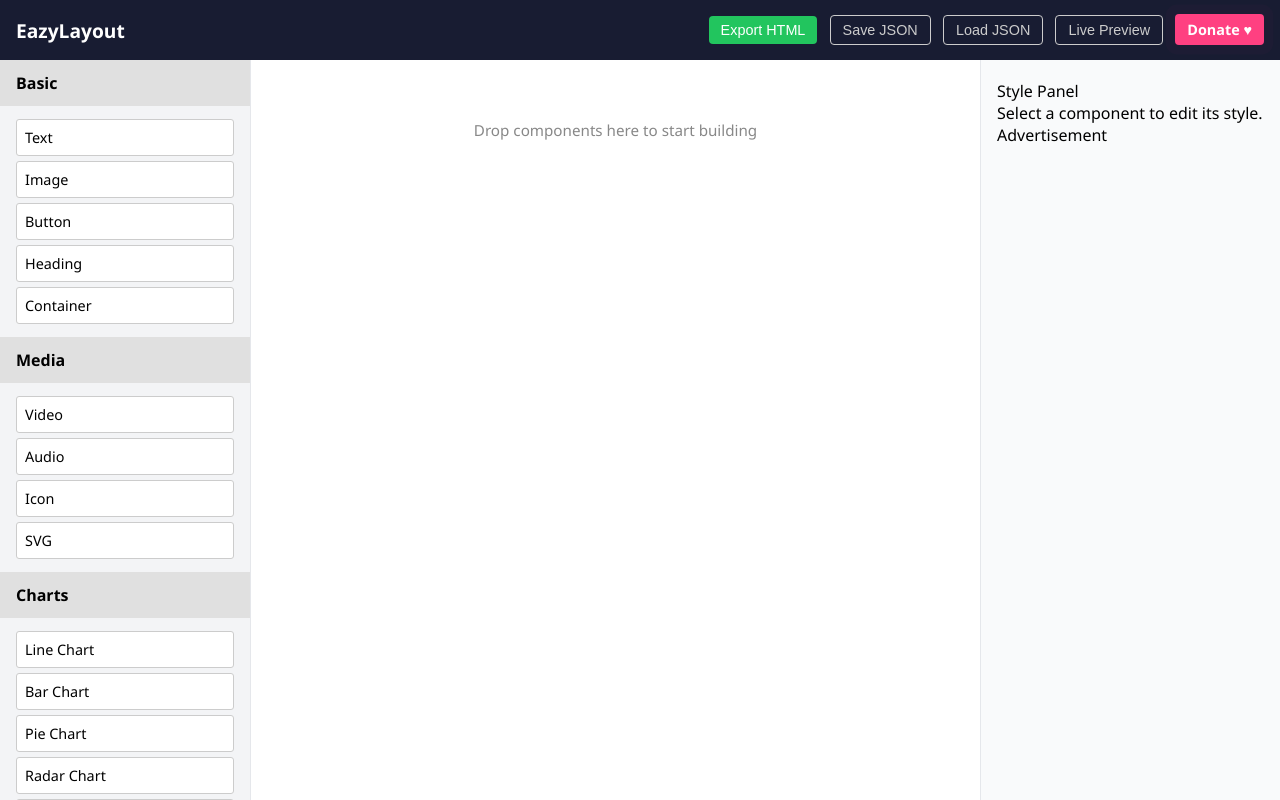
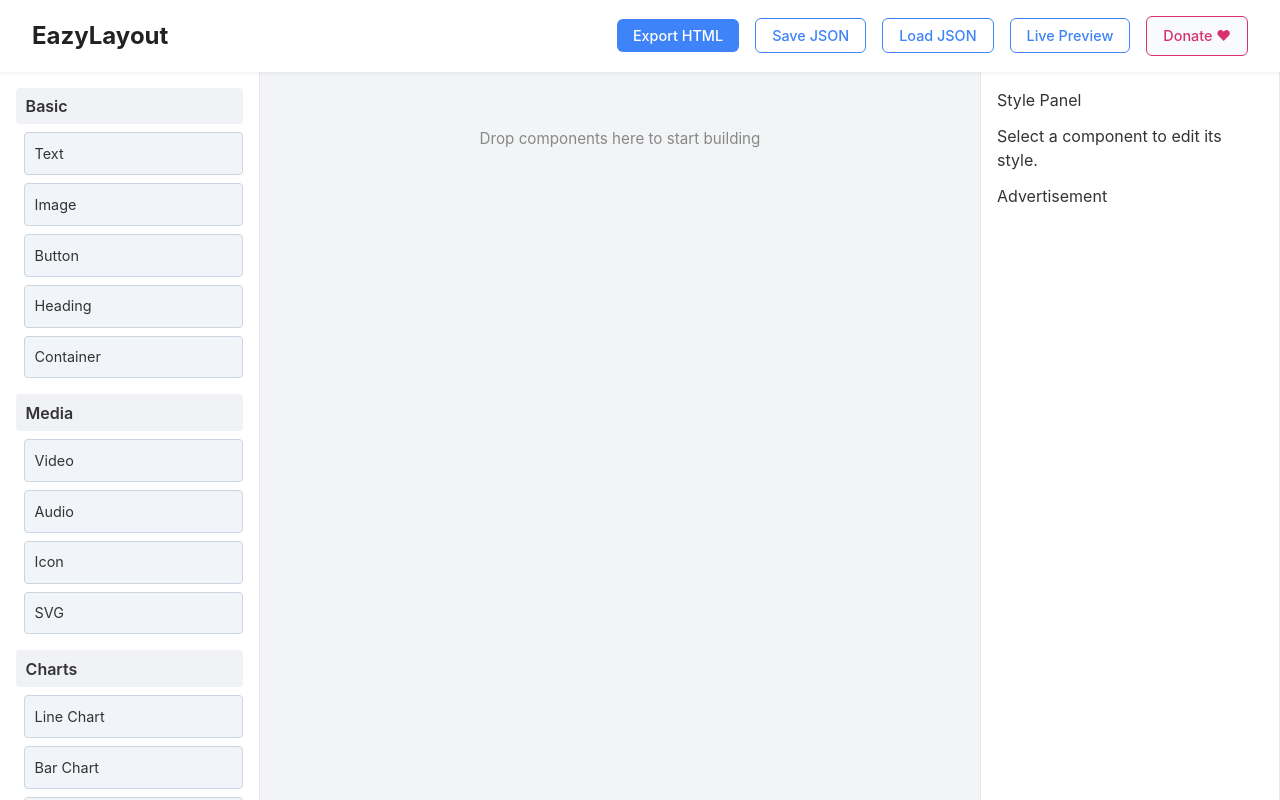
Before and after one commit to TheVikramSinhaOrg/EazyLayout, a plain HTML site: page builder.html in a window 1280 px wide. Drawn offline with nearby package versions, Linux system fonts and the light colour scheme.

Commit message:
Update main.css

```diff
--- a/styles/main.css
+++ b/styles/main.css
@@ -1,202 +1,204 @@
-/* main.css - base styles for EazyLayout builder */
+/* Reset and base styles */
+* {
+  margin: 0;
+  padding: 0;
+  box-sizing: border-box;
+  font-family: 'Inter', sans-serif;
+}
 
 body {
-  font-family: 'Segoe UI', sans-serif;
-  margin: 0;
-  padding: 0;
+  background-color: #f9f9fb;
+  color: #333;
+  font-size: 16px;
+  line-height: 1.5;
   height: 100vh;
+  display: flex;
+  flex-direction: column;
+}
+
+/* Top Bar */
+.top-bar {
+  display: flex;
+  justify-content: space-between;
+  align-items: center;
+  background-color: #ffffff;
+  padding: 1rem 2rem;
+  box-shadow: 0 2px 4px rgba(0,0,0,0.05);
+  z-index: 1000;
+}
+
+.logo h1 {
+  font-size: 1.5rem;
+  font-weight: 700;
+  color: #222;
+}
+
+.top-controls {
+  display: flex;
+  align-items: center;
+  gap: 1rem;
+}
+
+.primary-btn, .ghost-btn, .donate-btn {
+  padding: 0.5rem 1rem;
+  border-radius: 6px;
+  cursor: pointer;
+  font-weight: 500;
+  font-size: 0.9rem;
+  transition: background 0.2s ease;
+  text-decoration: none;
+}
+
+.primary-btn {
+  background-color: #3f83f8;
+  color: white;
+  border: none;
+}
+
+.primary-btn:hover {
+  background-color: #2563eb;
+}
+
+.ghost-btn {
+  background-color: transparent;
+  color: #3f83f8;
+  border: 1px solid #3f83f8;
+}
+
+.ghost-btn:hover {
+  background-color: #e0eaff;
+}
+
+.donate-btn {
+  background-color: #f9fafb;
+  color: #d6336c;
+  border: 1px solid #d6336c;
+}
+
+.donate-btn:hover {
+  background-color: #ffe9ef;
+}
+
+/* Main Layout */
+.builder-layout {
+  flex: 1;
+  display: grid;
+  grid-template-columns: 260px 1fr 300px;
+  height: 100%;
   overflow: hidden;
 }
 
-.top-bar {
-  position: fixed;
-  top: 0;
-  width: 100%;
-  background: #181c32;
-  color: white;
-  display: flex;
-  justify-content: space-between;
-  align-items: center;
-  padding: 0.5rem 1rem;
-  z-index: 1000;
-  height: 60px;
-  box-sizing: border-box;
-}
-
-.top-bar .logo h1 {
-  margin: 0;
-  font-size: 1.2rem;
-}
-
-.top-controls button,
-.top-controls a {
-  margin-left: 0.5rem;
-  padding: 6px 12px;
-  border: none;
-  cursor: pointer;
-  font-size: 0.9rem;
-  border-radius: 4px;
-  text-decoration: none;
-}
-
-.top-controls .primary-btn {
-  background: #22c55e;
-  color: white;
-}
-
-.top-controls .ghost-btn {
-  background: transparent;
-  border: 1px solid #ccc;
-  color: #ccc;
-}
-
-.top-controls .donate-btn {
-  background: #ff4081;
-  color: white;
-  font-weight: bold;
-  animation: pulse 2s infinite;
-}
-
-@keyframes pulse {
-  0% { box-shadow: 0 0 0 0 rgba(255,64,129, 0.4); }
-  70% { box-shadow: 0 0 0 10px rgba(255,64,129, 0); }
-  100% { box-shadow: 0 0 0 0 rgba(255,64,129, 0); }
-}
-
-.builder-layout {
-  display: flex;
-  height: 100vh;
-  padding-top: 60px;
-  box-sizing: border-box;
+.sidebar,
+.style-panel {
+  background-color: #ffffff;
+  border-right: 1px solid #e5e7eb;
+  overflow-y: auto;
+  padding: 1rem;
+  height: calc(100vh - 72px);
 }
 
 .sidebar {
-  width: 250px;
-  background: #f3f4f6;
-  overflow-y: auto;
   border-right: 1px solid #e5e7eb;
 }
 
+.style-panel {
+  border-left: 1px solid #e5e7eb;
+}
+
+.canvas-area {
+  background-color: #f3f4f6;
+  padding: 1rem;
+  overflow-y: auto;
+  position: relative;
+  height: calc(100vh - 72px);
+}
+
+.canvas-area .component {
+  padding: 1rem;
+  background: #fff;
+  border: 1px dashed #ccc;
+  border-radius: 6px;
+  margin-bottom: 1rem;
+  position: relative;
+}
+
+.canvas-area .component:hover {
+  outline: 2px solid #3f83f8;
+}
+
+/* Sidebar Categories */
+.category {
+  margin-bottom: 1rem;
+}
+
 .category-header {
-  padding: 0.75rem 1rem;
-  background: #e0e0e0;
+  font-weight: 600;
+  margin-bottom: 0.5rem;
   cursor: pointer;
-  font-weight: bold;
+  padding: 0.4rem 0.6rem;
+  background-color: #f0f2f5;
+  border-radius: 4px;
 }
 
 .category-body {
-  padding: 0.5rem 1rem;
-  display: block;
+  display: none;
+  flex-direction: column;
+  gap: 0.5rem;
+  padding-left: 0.5rem;
 }
 
 .category-header.collapsed + .category-body {
   display: none;
 }
 
-.component-item {
-  background: white;
-  padding: 8px;
-  margin: 5px 0;
-  border: 1px solid #ccc;
-  cursor: grab;
-  font-size: 0.9rem;
-  border-radius: 3px;
+.category-header:not(.collapsed) + .category-body {
+  display: flex;
 }
 
-.canvas-area {
-  flex: 1;
-  background: white;
-  padding: 20px;
-  overflow-y: auto;
-  position: relative;
+.component-item {
+  background-color: #f1f5f9;
+  padding: 0.6rem;
+  border: 1px solid #cbd5e1;
+  border-radius: 4px;
+  cursor: grab;
+  transition: background 0.2s;
+  font-size: 0.9rem;
 }
 
-.component {
-  min-height: 40px;
-  border: 1px dashed #bbb;
-  margin: 8px;
-  padding: 8px;
-  background: #fff;
-  position: relative;
+.component-item:hover {
+  background-color: #e2e8f0;
 }
 
-.component.selected {
-  border-color: #22c55e;
-  box-shadow: 0 0 0 1px #22c55e;
+/* Style Panel Controls */
+#stylePanel {
+  display: flex;
+  flex-direction: column;
+  gap: 0.75rem;
 }
 
-.style-panel {
-  width: 300px;
-  background: #f9fafb;
-  border-left: 1px solid #e5e7eb;
-  overflow-y: auto;
-  padding: 20px 16px;
-  box-sizing: border-box;
+#stylePanel label {
+  font-size: 0.85rem;
+  font-weight: 500;
+  margin-bottom: 0.25rem;
 }
 
-.style-group {
-  padding-bottom: 1rem;
+#stylePanel input[type="text"],
+#stylePanel input[type="number"],
+#stylePanel input[type="color"],
+#stylePanel select {
+  padding: 0.4rem 0.5rem;
+  border: 1px solid #d1d5db;
+  border-radius: 4px;
+  font-size: 0.9rem;
 }
 
-.style-group label {
-  display: block;
-  margin-bottom: 4px;
-  font-size: 0.85rem;
-  color: #333;
+/* Preview Mode */
+body.preview-mode .top-bar,
+body.preview-mode .sidebar,
+body.preview-mode .style-panel {
+  display: none;
 }
 
-.style-group input[type="text"],
-.style-group input[type="number"],
-.style-group input[type="color"] {
-  width: 100%;
-  padding: 6px;
-  border: 1px solid #ccc;
-  border-radius: 3px;
-  font-size: 0.9rem;
-  margin-bottom: 6px;
+body.preview-mode .builder-layout {
+  grid-template-columns: 1fr;
 }
-
-.color-palette {
-  display: flex;
-  flex-wrap: wrap;
-  gap: 6px;
-  margin-bottom: 6px;
-}
-
-.color-swatch {
-  width: 20px;
-  height: 20px;
-  border-radius: 4px;
-  border: 1px solid #ddd;
-  cursor: pointer;
-}
-
-.canvas-component {
-  position: relative;
-  border: 1px dashed #ccc;
-  padding: 10px;
-  margin: 10px;
-  background: white;
-  transition: box-shadow 0.2s;
-}
-.canvas-component:hover {
-  box-shadow: 0 0 5px #999;
-}
-.canvas-component .delete-btn {
-  position: absolute;
-  top: -8px;
-  right: -8px;
-  background: #ff5c5c;
-  color: white;
-  border-radius: 50%;
-  font-size: 12px;
-  width: 18px;
-  height: 18px;
-  line-height: 18px;
-  text-align: center;
-  cursor: pointer;
-  display: none;
-}
-.canvas-component:hover .delete-btn {
-  display: block;
-}
```
